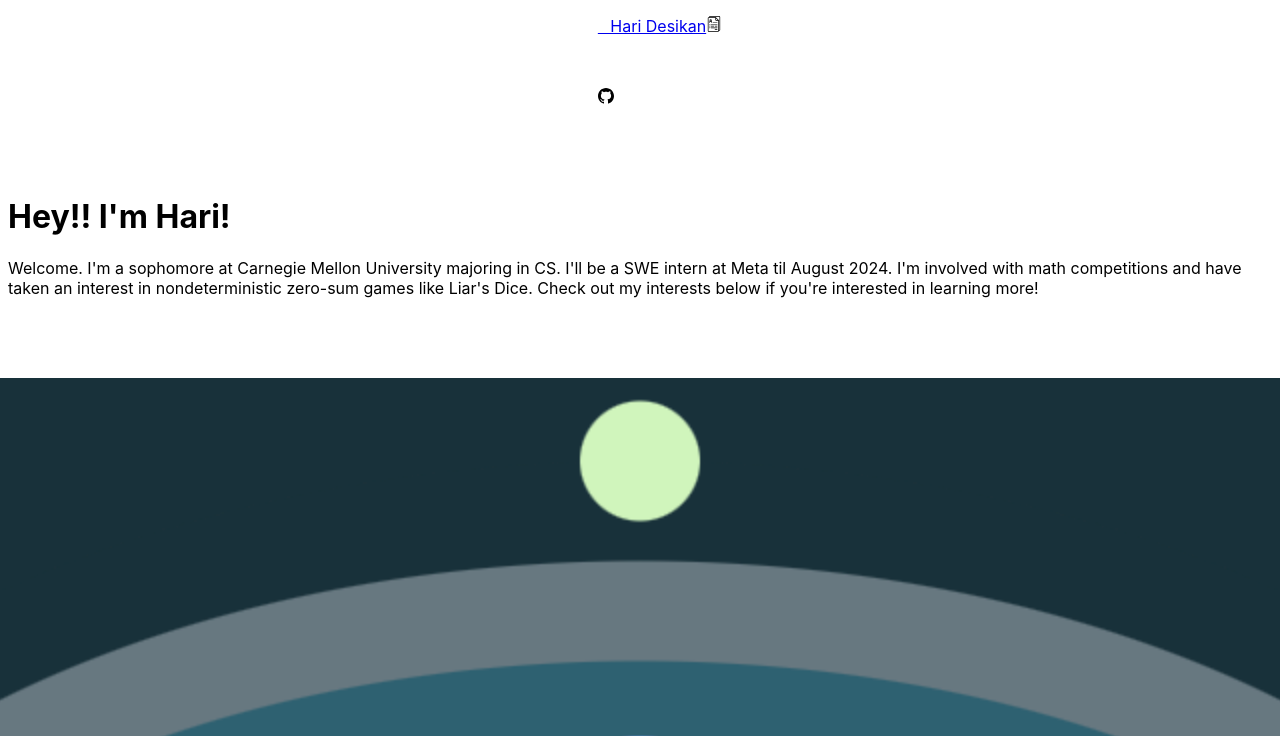
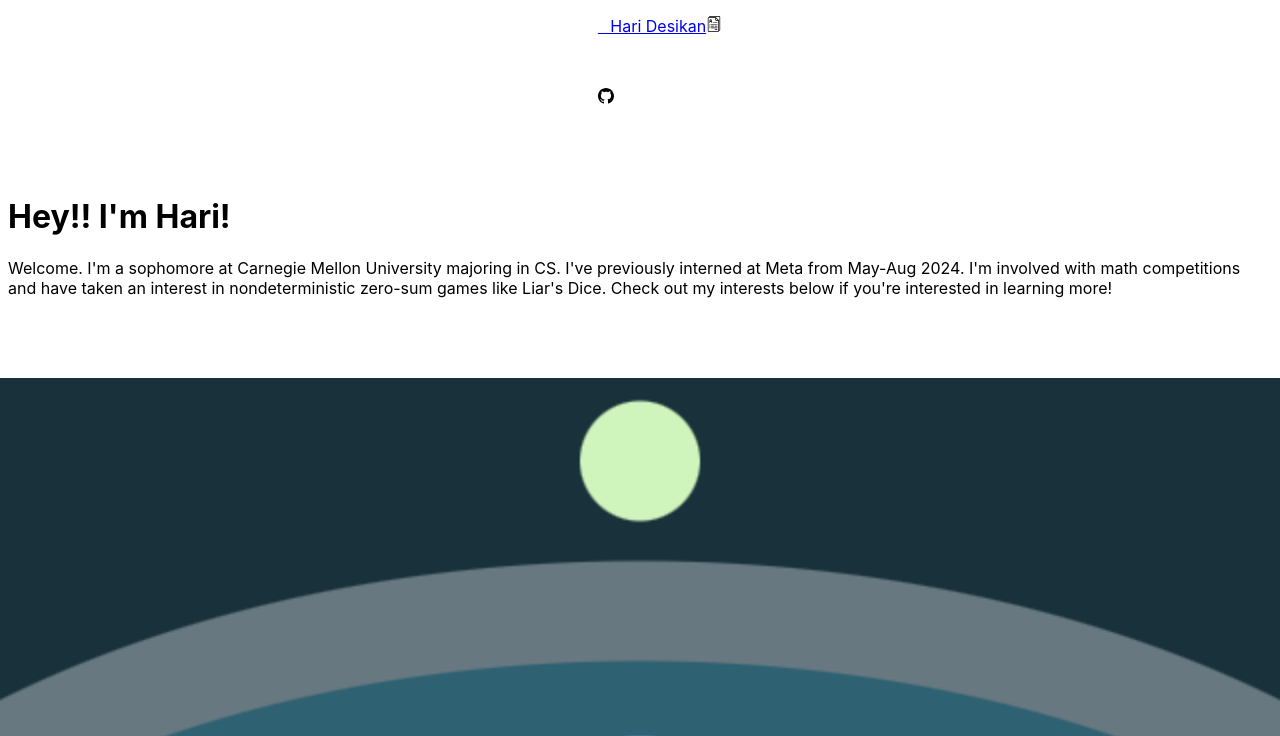
Before and after one commit to HeuristicHari/Hari_Website, a Next.js app: page / in a window 1280 px wide. Shown: the top 736 px of the page. Built offline with nearby package versions, Linux system fonts and the light colour scheme.

Commit message:
Update_Work_Status

```diff
--- a/pages/index.js
+++ b/pages/index.js
@@ -18,7 +18,7 @@ export default function Home() {
 			<h1 className="text-center text-primary-900 mb-1 font-semibold text-3xl md:text-5xl tracking-tight">Hey!! I'm Hari!</h1>
 
       <div className='mx-8'>
-        Welcome. I'm a sophomore at Carnegie Mellon University majoring in CS. I'll be a SWE intern at Meta til August 2024.
+        Welcome. I'm a sophomore at Carnegie Mellon University majoring in CS. I've previously interned at Meta from May-Aug 2024.
         I'm involved with math competitions and have taken an interest in nondeterministic zero-sum games like Liar's Dice.
         Check out my interests below if you're interested in learning more!
       </div>
```
